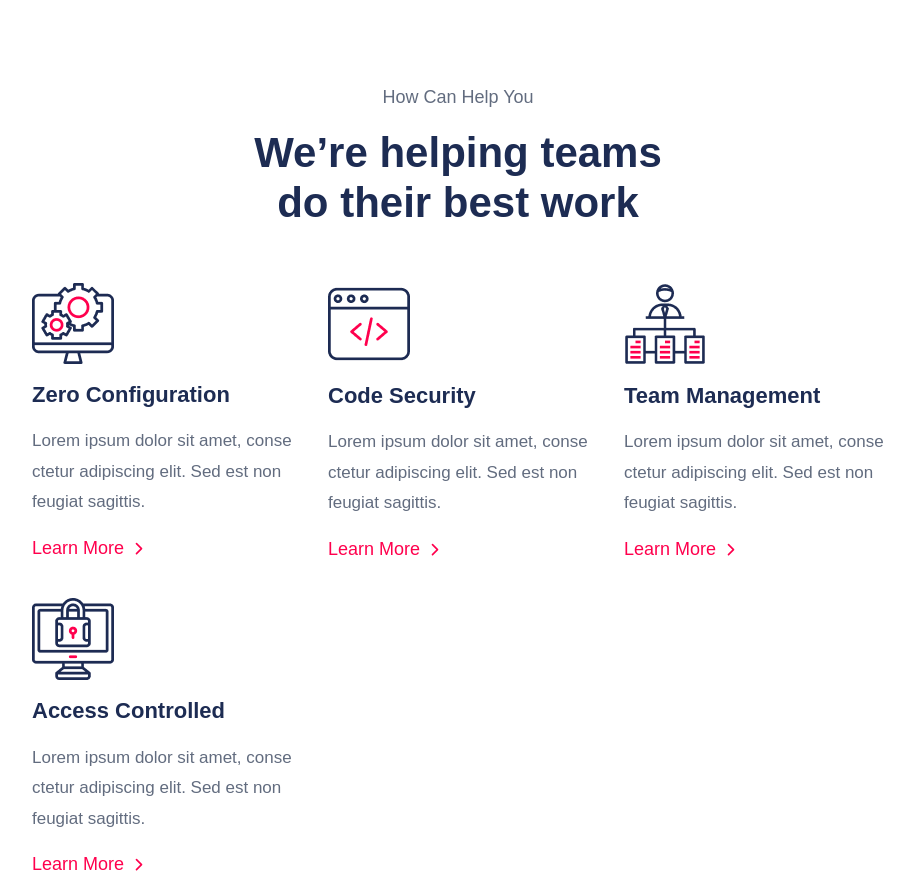
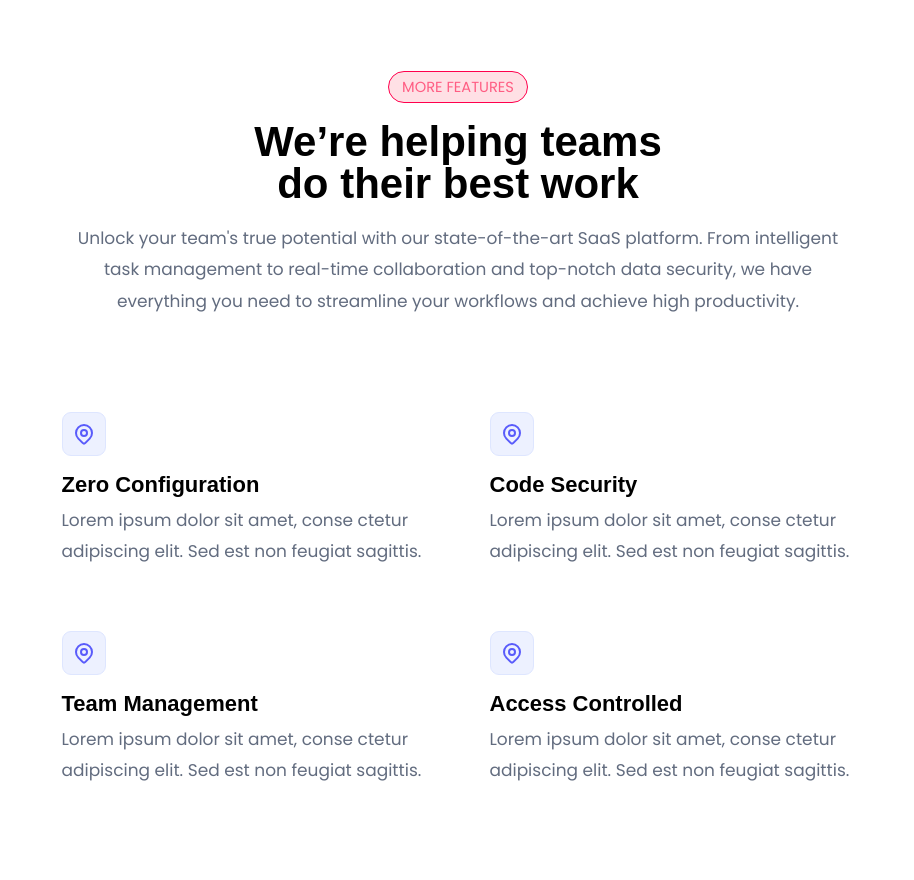
Before and after one commit to JDVillarH/nibiru_technology_website, an Astro site: page / in a window 1280 px wide. Shown: the part 760-1640 px from the top of the page, without its empty margins (182-1096 px from the left). Built offline with nearby package versions, Linux system fonts and the light colour scheme; Astro itself is replaced by a stand-in of ours.

Commit message:
Refactor: features, fuentes, estilos generales

```diff
--- a/package.json
+++ b/package.json
@@ -1,5 +1,5 @@
 {
-  "name": "",
+  "name": "nibiru_technology_website",
   "type": "module",
   "version": "0.0.1",
   "scripts": {
@@ -10,7 +10,7 @@
     "astro": "astro"
   },
   "dependencies": {
-    "@fontsource-variable/bricolage-grotesque": "^5.0.6",
+    "@fontsource-variable/inter": "^5.0.19",
     "@fontsource/poppins": "^5.0.14",
     "astro": "^4.11.5"
   }
--- a/src/components/Feature.astro
+++ b/src/components/Feature.astro
@@ -2,52 +2,39 @@
 import ChevronRight from "../icons/ChevronRight.astro";
 
 const { feature } = Astro.props;
-const { title, image, description } = feature;
 ---
 
-<article>
-  <img src={image} alt={title} />
-  <div>
-    <h3 class="h3">{title}</h3>
-    <p class="paragraph">{description}</p>
-    <a href="#">Learn More <ChevronRight width={20} /></a>
+<article class="feature_card">
+  <div class="feature_icon">
+    {(<feature.icon width="24" />)}
+  </div>
+  <div class="feature_text">
+    <h3 class="h3">{feature.title}</h3>
+    <p class="paragraph">{feature.description}</p>
   </div>
 </article>
 
 <style>
-  article {
+  .feature_card {
+    padding: 1.25rem;
     gap: 1rem;
     display: flex;
     align-items: flex-start;
     flex-direction: column;
   }
-
-  article div {
-    display: grid;
-    gap: 1rem;
+  .feature_card .feature_icon {
+    background-color: #edf1ff;
+    padding: 0.5rem;
+    border-radius: 0.5rem;
+    border: 1px solid #dee6ff;
   }
 
-  article a,
-  article a:hover {
-    transition: 0.2s ease-in-out;
+  .feature_card .feature_icon svg {
+    color: #595bfb;
   }
 
-  article a {
-    gap: 0.25rem;
-    display: flex;
-    color: var(--clr-red-crayola);
-
-    svg {
-      transition: 0.2s ease-in-out;
-    }
-  }
-
-  article a:hover {
-    color: var(--clr-black-coral);
-
-    svg {
-      transition: 0.2s ease-in-out;
-      transform: translateX(0.25rem);
-    }
+  .feature_card .feature_text {
+    display: grid;
+    gap: 0.5rem;
   }
 </style>
--- a/src/components/Footer.astro
+++ b/src/components/Footer.astro
@@ -161,8 +161,7 @@ import PhoneIcon from "../icons/PhoneIcon.astro";
 
     .footer_bottom_container {
       display: flex;
-      flex-wrap: wrap;
-      justify-content: space-between;
+      flex-direction: column;
       align-items: center;
 
       p {
--- a/src/components/Header.astro
+++ b/src/components/Header.astro
@@ -51,7 +51,6 @@ const navbarList = [
     width: 100%;
     position: fixed;
     padding-block: 1.25rem;
-    font-family: var(--ff-poppins);
     background-color: var(--clr-white);
   }
 
--- a/src/components/Navbar.astro
+++ b/src/components/Navbar.astro
@@ -26,7 +26,7 @@ const { navbarList } = Astro.props;
   }
 
   ul li a {
-    font-size: 0.875rem;
+    font-size: 0.8rem;
     transition: color 0.2s ease-in-out;
   }
 
--- a/src/icons/PinMapIcon.astro
+++ b/src/icons/PinMapIcon.astro
@@ -1,4 +1,5 @@
 <svg
+  {...Astro.props}
   xmlns="http://www.w3.org/2000/svg"
   fill="none"
   stroke="currentColor"
--- a/src/layout/BaseLayout.astro
+++ b/src/layout/BaseLayout.astro
@@ -1,5 +1,6 @@
 ---
-import '@fontsource-variable/bricolage-grotesque';
+import "@fontsource-variable/inter";
+import "@fontsource/poppins";
 
 import Footer from "../components/Footer.astro";
 import Header from "../components/Header.astro";
--- a/src/sections/Blog.astro
+++ b/src/sections/Blog.astro
@@ -1,5 +1,4 @@
 ---
-import Container from "../layout/Container.astro";
 import Card from "../components/Card.astro";
 
 const postsList = [
--- a/src/sections/Features.astro
+++ b/src/sections/Features.astro
@@ -1,27 +1,28 @@
 ---
 import Feature from "../components/Feature.astro";
+import PinMapIcon from "../icons/PinMapIcon.astro";
 
 const features = [
   {
-    image: "/images/features-icon-1.png",
+    icon: PinMapIcon,
     title: "Zero Configuration",
     description:
       "Lorem ipsum dolor sit amet, conse ctetur adipiscing elit. Sed est non feugiat sagittis.",
   },
   {
-    image: "/images/features-icon-2.png",
+    icon: PinMapIcon,
     title: "Code Security",
     description:
       "Lorem ipsum dolor sit amet, conse ctetur adipiscing elit. Sed est non feugiat sagittis.",
   },
   {
-    image: "/images/features-icon-3.png",
+    icon: PinMapIcon,
     title: "Team Management",
     description:
       "Lorem ipsum dolor sit amet, conse ctetur adipiscing elit. Sed est non feugiat sagittis.",
   },
   {
-    image: "/images/features-icon-4.png",
+    icon: PinMapIcon,
     title: "Access Controlled",
     description:
       "Lorem ipsum dolor sit amet, conse ctetur adipiscing elit. Sed est non feugiat sagittis.",
@@ -30,31 +31,37 @@ const features = [
 ---
 
 <section id="features" class="section_container">
-  <p class="text-center">How Can Help You</p>
-  <h2 class="h2 text-center">We’re helping teams do their best work</h2>
-  <div class="features_container">
+  <div class="features_text">
+    <span class="outlined_subtitle">More Features</span>
+    <h2 class="h2">We’re helping teams do their best work</h2>
+    <p class="paragraph">
+      Unlock your team's true potential with our state-of-the-art SaaS platform.
+      From intelligent task management to real-time collaboration and top-notch
+      data security, we have everything you need to streamline your workflows
+      and achieve high productivity.
+    </p>
+  </div>
+  <div class="features_cards">
     {features.map((feature) => <Feature feature={feature} />)}
   </div>
-</section>
 
   <style>
-  #features {
-    row-gap: 1rem;
+    #features .features_text {
+      display: flex;
+      flex-direction: column;
+      align-items: center;
+      text-align: center;
+      gap: 1rem;
+      width: min(100%, 780px);
+      margin-inline: auto;
     }
 
-  #features p {
-    margin-bottom: 1rem;
-  }
-
-  #features h2 {
-    width: min(100%, 580px);
-    margin: auto auto 3rem auto;
-  }
-
-  #features .features_container {
-    gap: 2rem;
+    #features .features_cards {
+      gap: 1rem;
       display: grid;
       justify-content: center;
-    grid-template-columns: repeat(auto-fit, minmax(min(100%, 200px), 260px));
+      grid-template-columns: repeat(auto-fit, minmax(min(100%, 280px), 410px));
+      margin-top: 4rem;
     }
   </style>
+</section>
--- a/src/styles/global.css
+++ b/src/styles/global.css
@@ -10,8 +10,9 @@
   --clr-black: hsl(0, 0%, 0%);
 
   /* ===== Fonts and Typography ===== */
-  --ff-default: "Bricolage Grotesque Variable", sans-serif;
-  --ff-poppins: "Poppins", sans-serif;
+  --ff-default: 'Poppins', sans-serif;
+  --ff-inter: 'Inter Variable', sans-serif;
+  /* "Bricolage Grotesque Variable", sans-serif; */
 
   --fs-heading-1: 2rem;
   --fs-default: 1rem;
@@ -124,6 +125,7 @@ h3,
 h4,
 h5,
 h6 {
+  font-family: var(--ff-inter);
   text-wrap: balance;
   overflow-wrap: break-word;
 }
@@ -131,7 +133,7 @@ h6 {
 h1,
 h2,
 h3 {
-  line-height: 1.2;
+  line-height: 1;
 }
 
 a {
@@ -164,8 +166,9 @@ li {
 .h1,
 .h2,
 .h3 {
-  color: var(--clr-space-cadet);
+  font-family: var(--ff-inter);
   font-weight: var(--fw-bold);
+  color: var(--clr-black);
 }
 
 .h1 {
@@ -183,7 +186,19 @@ li {
 .paragraph {
   color: var(--clr-black-coral);
   font-size: var(--fs-4);
-  line-height: 1.8;
+  line-height: 1.75rem;
+}
+
+.outlined_subtitle {
+  font-size: var(--fs-5);
+  font-weight: var(--fw-medium);
+  padding-block: .25rem;
+  padding-inline: .75rem;
+  border-radius: 2rem;
+  border: 1px solid var(--clr-red-crayola);
+  background-color: #ffe0e5;
+  color: #ff5d83;
+  text-transform: uppercase;
 }
 
 .flow>*:where(:not(:first-child)) {
@@ -223,13 +238,6 @@ section {
   padding-block: var(--section-padding);
 }
 
-@media screen and (min-width: 50em) {
-  .even-columns {
-    grid-auto-flow: column;
-    grid-auto-columns: 1fr;
-  }
-}
-
 .button {
   gap: 0.25rem;
   display: flex;
@@ -239,7 +247,7 @@ section {
   padding-block: .5rem;
   transition: .2s ease-in-out;
   color: var(--clr-white);
-  font-size: 0.875rem;
+  font-size: 0.8rem;
 
   svg {
     transition: 0.2s ease-in-out;
@@ -282,6 +290,13 @@ section {
   color: #ff5d83;
 }
 
+@media screen and (min-width: 50em) {
+  .even-columns {
+    grid-auto-flow: column;
+    grid-auto-columns: 1fr;
+  }
+}
+
 /* ========== GENERAL STYLES ========== */
 body {
   font-family: var(--ff-default);
```
Also changed, not shown: public/images/features-icon-1.png (deleted), public/images/features-icon-2.png (deleted), public/images/features-icon-3.png (deleted), public/images/features-icon-4.png (deleted), 1 other file. Lines whose indentation alone changed are shown as unchanged.
